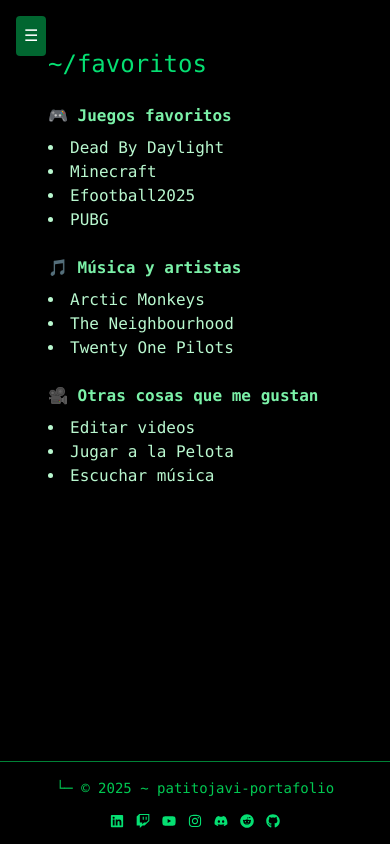
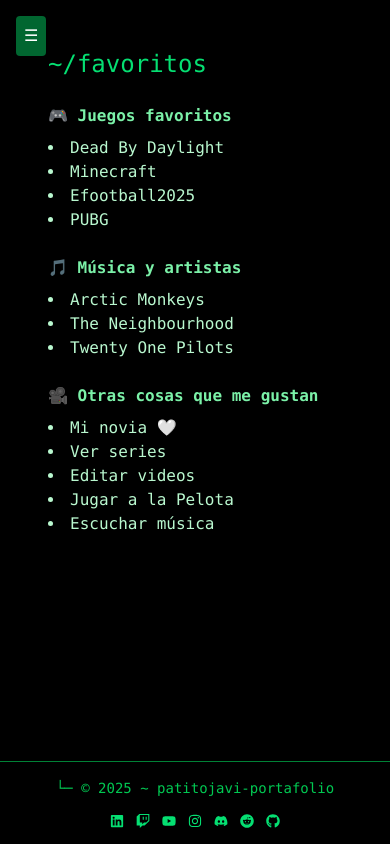
Before and after one commit to patitojavi/portafolio, a React (Vite) app in the folder frontend/: page /favorites in a window 390 px wide. Built offline with nearby package versions, Linux system fonts and the light colour scheme.

Commit message:
responsive

```diff
--- a/frontend/src/pages/Favorites.tsx
+++ b/frontend/src/pages/Favorites.tsx
@@ -25,6 +25,8 @@
       <section>
         <h3 className="text-green-300 font-bold mb-2">🎥 Otras cosas que me gustan</h3>
         <ul className="list-disc list-inside text-green-200">
+          <li>Mi novia 🤍</li>
+          <li>Ver series</li>
           <li>Editar videos</li>
           <li>Jugar a la Pelota</li>
           <li>Escuchar música</li>
```
